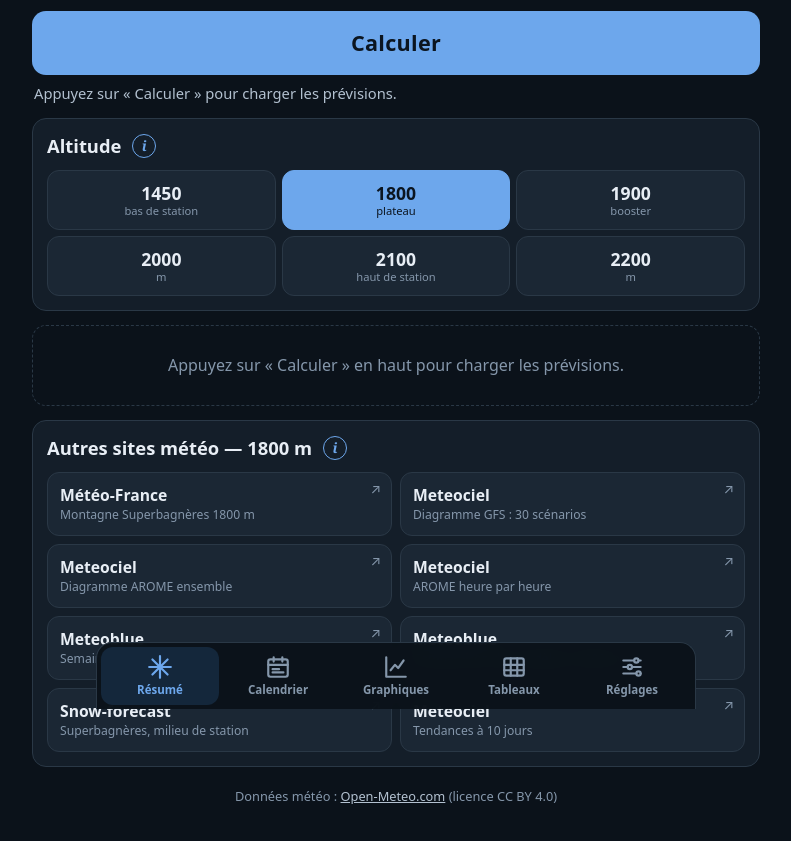
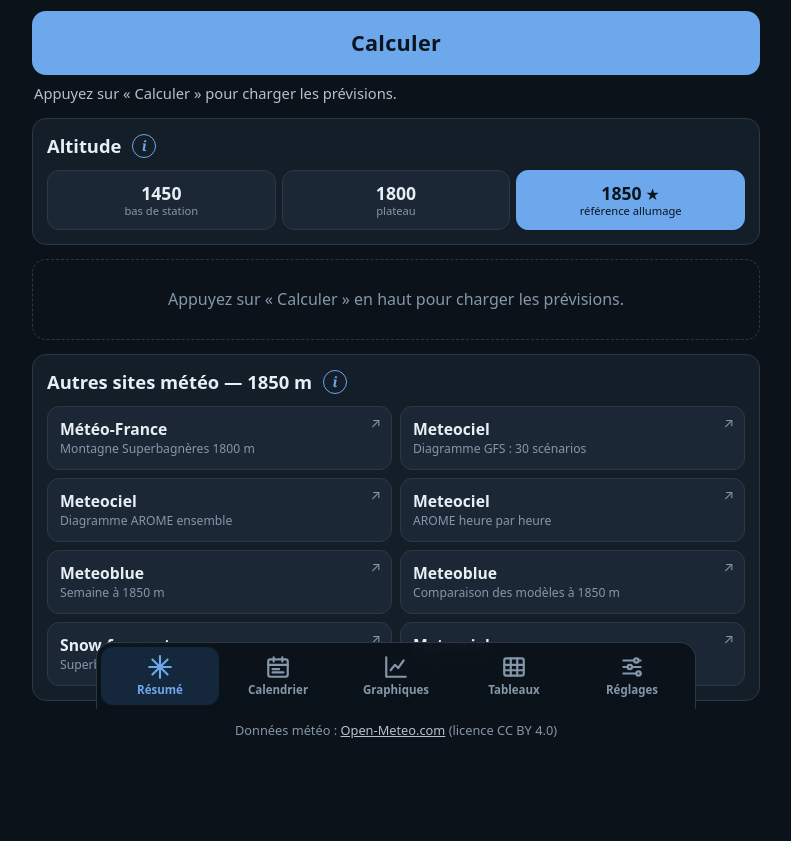
Before and after one commit to p69gp84gk7-arch/M3t305up3rb4gn3r35, a plain HTML site: page index.html in a window 1280 px wide. Shown: the part 91-932 px from the top of the page, without its empty margins (244-1035 px from the left). Drawn offline with Linux system fonts and the light colour scheme.

Commit message:
Altitudes : 1450, 1800 et 1850 m (référence d'allumage)
- Ajout de 1850 m « référence allumage » (★), altitude affichée par
  défaut : les canons s'allument d'après les températures à 1850 m.
- Retrait de 1900, 2000, 2100 et 2200 m : moins de données, page plus
  lisible, téléchargement d'environ 4 Mo au lieu de 8.
- Jour par jour : 1450, 1800 et 1850 m, points à hauteurs fixes sur le
  schéma ; calendrier, Snow-forecast (bas / milieu), bulles et README
  adaptés.

Co-Authored-By: Claude Opus 5.5 <noreply@anthropic.com>
Claude-Session: https://claude.ai/code/session_01CuS5Gh3FhigtYSsfH7mwXd

```diff
--- a/index.html
+++ b/index.html
@@ -40,6 +40,8 @@ button{font:inherit;color:inherit;cursor:pointer}
 #status{color:var(--ink2);font-size:.92rem;margin:8px 2px 0;min-height:1.3em}
 #status.err{color:var(--bad)}
 .alts{display:grid;grid-template-columns:repeat(3,1fr);gap:6px}
+.alts button.ref b::after{content:" ★";color:#fab219;font-size:.8em}
+.alts button.ref[aria-pressed="true"] b::after{color:var(--accent-ink)}
 .alts button{min-height:60px;border-radius:12px;border:1px solid var(--line);background:var(--card2);padding:6px 2px;line-height:1.15}
 .alts button b{display:block;font-size:1.1rem}
 .alts button small{display:block;color:var(--muted);font-size:.7rem;margin-top:2px}
@@ -287,7 +289,7 @@ body.simple{padding-bottom:env(safe-area-inset-bottom)}
     <div class="res hidden">
       <div id="basis" class="small ink2"></div>
       <section id="secDays">
-        <h2>Jour par jour — 1450, 1800 et 2000 m <button type="button" class="info" data-info="jours" aria-label="Explication" aria-expanded="false">i</button></h2>
+        <h2>Jour par jour — 1450, 1800 et 1850 m <button type="button" class="info" data-info="jours" aria-label="Explication" aria-expanded="false">i</button></h2>
         <div class="small muted" style="margin-bottom:8px">Chances d'avoir au moins 4 h de production dans la journée, et heures
           théoriques de démarrage → arrêt (dernière heure où la majorité des scénarios dit oui).</div>
         <div class="days" id="days"></div>
@@ -420,7 +422,7 @@ body.simple{padding-bottom:env(safe-area-inset-bottom)}
       <details>
         <summary>Comment c'est calculé</summary>
         <p><b>1. Les prévisions.</b> Au moment où vous appuyez sur « Calculer », la page demande les prévisions heure par heure à Open-Meteo
-          (service gratuit) pour les 6 altitudes de la station : température de l'air, humidité et vent à 10 m. Les prévisions sont
+          (service gratuit) pour les 3 altitudes de la station (1450, 1800 et 1850 m) : température de l'air, humidité et vent à 10 m. Les prévisions sont
           corrigées pour l'altitude exacte de chaque point. Rien n'est enregistré sur un serveur.</p>
         <p><b>2. La température humide.</b> C'est la température qui compte pour faire de la neige : plus l'air est sec, plus elle est
           basse que la température de l'air. Elle est calculée à partir de la température, de l'humidité et de la pression de l'air à
@@ -482,10 +484,9 @@ const ALTS = [
   // 1450 m : point provisoire (le plus proche du plateau à ~1450 m sur le relief), à confirmer.
   {alt:1450, lat:42.7556, lon:0.5747, name:"bas de station"},
   {alt:1800, lat:42.7576, lon:0.5747, name:"plateau"},
-  {alt:1900, lat:42.7530, lon:0.5650, name:"booster"},
-  {alt:2000, lat:42.7480, lon:0.5560, name:""},
-  {alt:2100, lat:42.7440, lon:0.5480, name:"haut de station"},
-  {alt:2200, lat:42.7395, lon:0.5410, name:""}
+  // 1850 m : altitude de référence pour allumer les canons. Point provisoire, entre le plateau et l'ancien point 1900 m.
+  // Les altitudes au-dessus (1900 à 2200 m) ont été retirées : les canons s'allument d'après les températures à 1850 m.
+  {alt:1850, lat:42.7553, lon:0.5699, name:"référence allumage"}
 ];
 const ENS_API = "https://ensemble-api.open-meteo.com/v1/ensemble";
 const DET_API = "https://api.open-meteo.com/v1/forecast";
@@ -549,7 +550,8 @@ const REF_IDX = ALTS.findIndex(a => a.alt === REF_ALT);
 let selModels = new Set(DEFAULT_SEL);
 (function(){ const a = loadJSON(STORE_MODELS);
   if(Array.isArray(a)) selModels = new Set(a.map(k => k === "ens:gfs025" ? "ens:gfs_seamless" : k).filter(k => ALL_KEYS.includes(k))); })();
-let selAlt = REF_IDX;
+const DEFAULT_ALT = 1850;           // altitude affichée par défaut : celle qui décide de l'allumage
+let selAlt = ALTS.findIndex(a => a.alt === DEFAULT_ALT);
 (function(){ const i = ALTS.findIndex(a => a.alt === loadJSON(STORE_ALT)); if(i >= 0) selAlt = i;
   try{ localStorage.removeItem("neigeSB.altitude"); }catch(e){} })(); // ancienne clé (numéro de bouton)
 
@@ -882,7 +884,7 @@ const MC_PT = "lon=0.577&lat=42.768&ville=Luchon-Superbagneres";
 function siteLinks(){
   const A = ALTS[selAlt];
   const mb = (page) => `https://www.meteoblue.com/fr/meteo/${page}/${A.lat.toFixed(3)}N${A.lon.toFixed(3)}E${A.alt}_Europe%2FParis`;
-  const sf = A.alt < 1700 ? ["bot", "bas"] : A.alt < 2100 ? ["mid", "milieu"] : ["top", "haut"];
+  const sf = A.alt < 1700 ? ["bot", "bas"] : ["mid", "milieu"];
   return [
     {site:"Météo-France", t:"Montagne Superbagnères 1800 m", u:"https://meteofrance.com/meteo-montagne/superbagneres-1800m/314701"},
     {site:"Meteociel", t:"Diagramme GFS : 30 scénarios", u:"https://www.meteociel.fr/cartes_obs/gens_display.php?ext=1&" + MC_PT},
@@ -901,7 +903,7 @@ function renderLinks(){
 
 /* ---------- Calendrier 15 jours ---------- */
 const CAL_DAYS = 15, CAL_ON = 0.5, CAL_MAYBE = 0.3;   // allumage : au moins 50 % des scénarios ; 30–50 % : possible mais incertain
-const CAL_ORDER = [...ALTS.keys()].reverse();          // du haut (2200 m) vers le bas (1450 m), comme sur la montagne
+const CAL_ORDER = [...ALTS.keys()].reverse();          // du haut (1850 m) vers le bas (1450 m), comme sur la montagne
 function calSegments(R, d){
   // découpe la journée en morceaux d'heures consécutives de même niveau ; position en heures depuis minuit
   const segs = [], firstH = hourOf(axis[d.idx[0]]);
@@ -1010,7 +1012,7 @@ function showCalInfo(di, ai){
 /* ---------- Affichage ---------- */
 function renderAlts(){
   const box = document.getElementById("alts");
-  box.innerHTML = ALTS.map((a, i) => `<button type="button" data-alt="${i}" aria-pressed="${i === selAlt}"><b>${a.alt}</b><small>${a.name || "m"}</small></button>`).join("");
+  box.innerHTML = ALTS.map((a, i) => `<button type="button" data-alt="${i}" aria-pressed="${i === selAlt}"${a.alt === DEFAULT_ALT ? ' class="ref"' : ""}><b>${a.alt}</b><small>${a.name || "m"}</small></button>`).join("");
 }
 function render(){
   renderAlts(); renderModelPicker(); renderLinks();
@@ -1025,7 +1027,7 @@ function render(){
 }
 
 /* Jour par jour : schéma de la pente avec 3 altitudes */
-const DIAG_ALTS = [2000, 1800, 1450];   // du haut vers le bas
+const DIAG_ALTS = [1850, 1800, 1450];   // du haut vers le bas
 /* ---------- Mode simplifié ---------- */
 const STORE_MODE = "neigeSB.mode";
 const ANS_OUI = 0.7, ANS_PE = 0.4;   // chances d'au moins 4 h dans la journée : OUI dès 70 %, PEUT-ÊTRE dès 40 %
@@ -1095,8 +1097,9 @@ function daySegments(R, d){
   });
 }
 function slopeSVG(cols){
-  // pente stylisée : bas à gauche, sommet à droite ; points placés selon l'altitude
-  const y = alt => 78 - (alt - 1350) / (2150 - 1350) * 68;
+  // pente stylisée : bas à gauche, sommet à droite. Points à hauteurs fixes (schéma, pas à l'échelle),
+  // dans l'ordre de DIAG_ALTS (du haut vers le bas), pour qu'ils ne se chevauchent pas.
+  const Y = [14, 40, 70], y = alt => Y[DIAG_ALTS.indexOf(alt)];
   const x = yy => 6 + (80 - yy) / 72 * 64;
   let s = `<polygon points="0,84 0,80 14,72 24,66 34,52 44,44 54,28 62,22 70,8 76,12 76,84" fill="#1f2d3b" stroke="#3a4b5d"/>`;
   DIAG_ALTS.forEach((alt, k) => {
@@ -1502,7 +1505,8 @@ const MODEL_INFO = {
   "det:jma_gsm": "Service météo japonais. Maille large (55 km) : le relief est très lissé, peu adapté à la montagne."
 };
 const INFO = {
-  alt: ["Altitude", `<p>Les 6 points du domaine : 1450 m bas de station, 1800 m plateau, 1900 m booster, 2000 m, 2100 m haut de station et 2200 m. Pour chaque point, les prévisions sont
+  alt: ["Altitude", `<p>Les 3 points suivis : 1450 m bas de station, 1800 m plateau et <b>1850 m ★ référence allumage</b> (les canons s'allument
+    d'après les températures à 1850 m ; c'est l'altitude affichée par défaut). Pour chaque point, les prévisions sont
     corrigées à l'altitude exacte : en général, plus on monte, plus il fait froid.</p><p>Le bouton choisi commande les blocs marqués
     « — 1800 m » (par exemple). Il est gardé dans le téléphone.</p>`],
   seuils: ["Réglages des seuils", `<p>La production est jugée possible quand, à la même heure :</p><ul><li>la température humide est
@@ -1553,7 +1557,7 @@ const INFO = {
     <p>C'est une estimation météo : elle ne tient pas compte de l'eau, de l'électricité ni des pannes.</p>`],
   cal: ["Calendrier", `<p>Comme le calendrier de l'iPhone : une colonne par jour de la semaine (lundi → dimanche), un petit carré
     par date, pour les 15 prochains jours. La date du jour est en rouge.</p><ul><li><b>Dans chaque carré</b> : une mini-barre par
-    altitude, de 2200 m (en haut) à 1450 m (en bas), sur la journée de 0 h à 24 h. Elle s'allume aux heures où l'on peut faire
+    altitude, de 1850 m (en haut) à 1450 m (en bas), sur la journée de 0 h à 24 h. Elle s'allume aux heures où l'on peut faire
     tourner l'installation (au moins 50 % des scénarios). L'altitude choisie a la barre la plus épaisse.</li><li><b>En bas du carré</b> :
     les heures de fonctionnement à l'altitude choisie.</li><li><b>Le point</b> : sûreté de la prévision (vert sûre, orange moyenne,
     rouge incertaine).</li></ul><p>Touchez un carré : la journée s'affiche en grand en dessous, avec les heures exactes. Touchez ensuite
```
Also changed, not shown: 1 other file.
